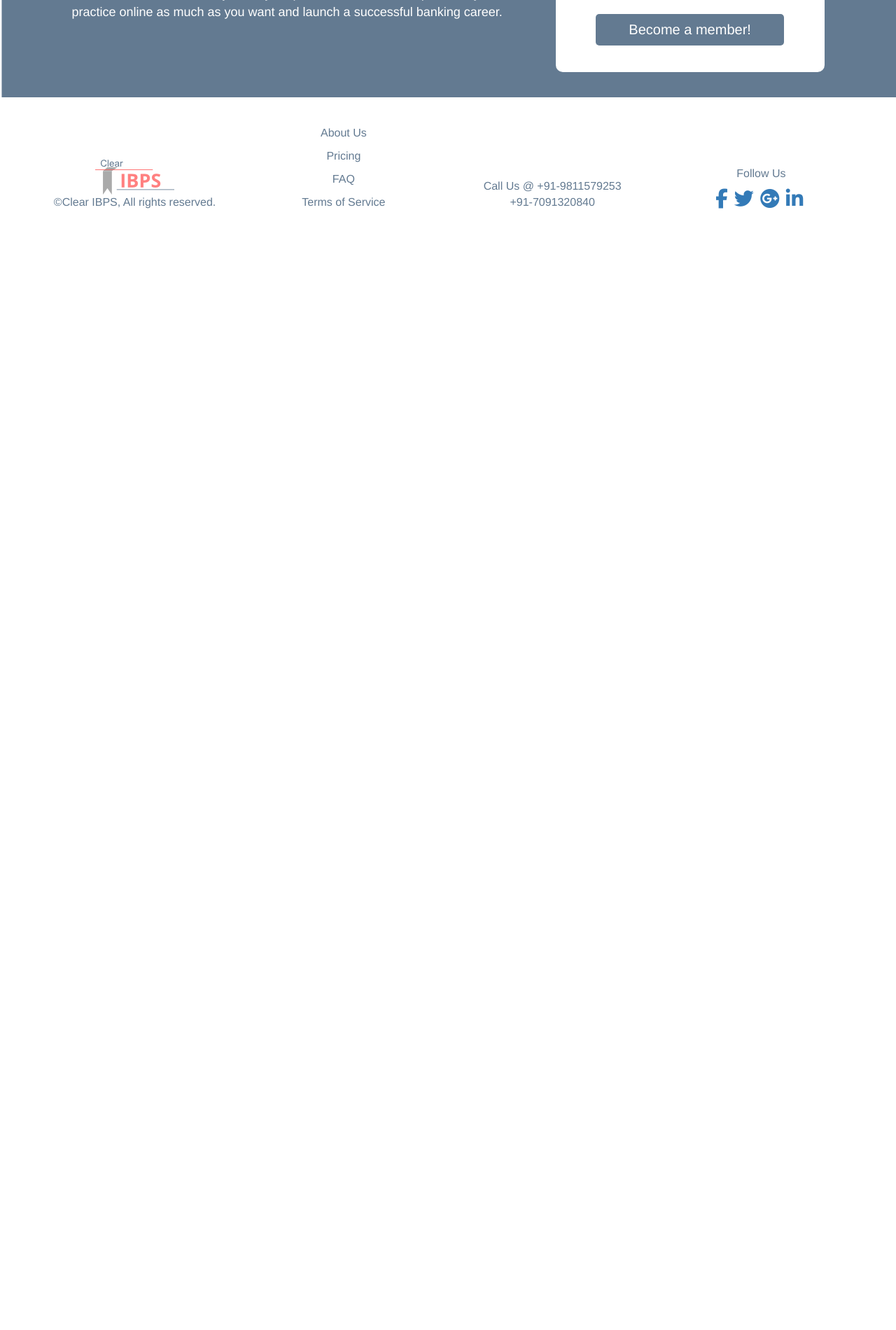
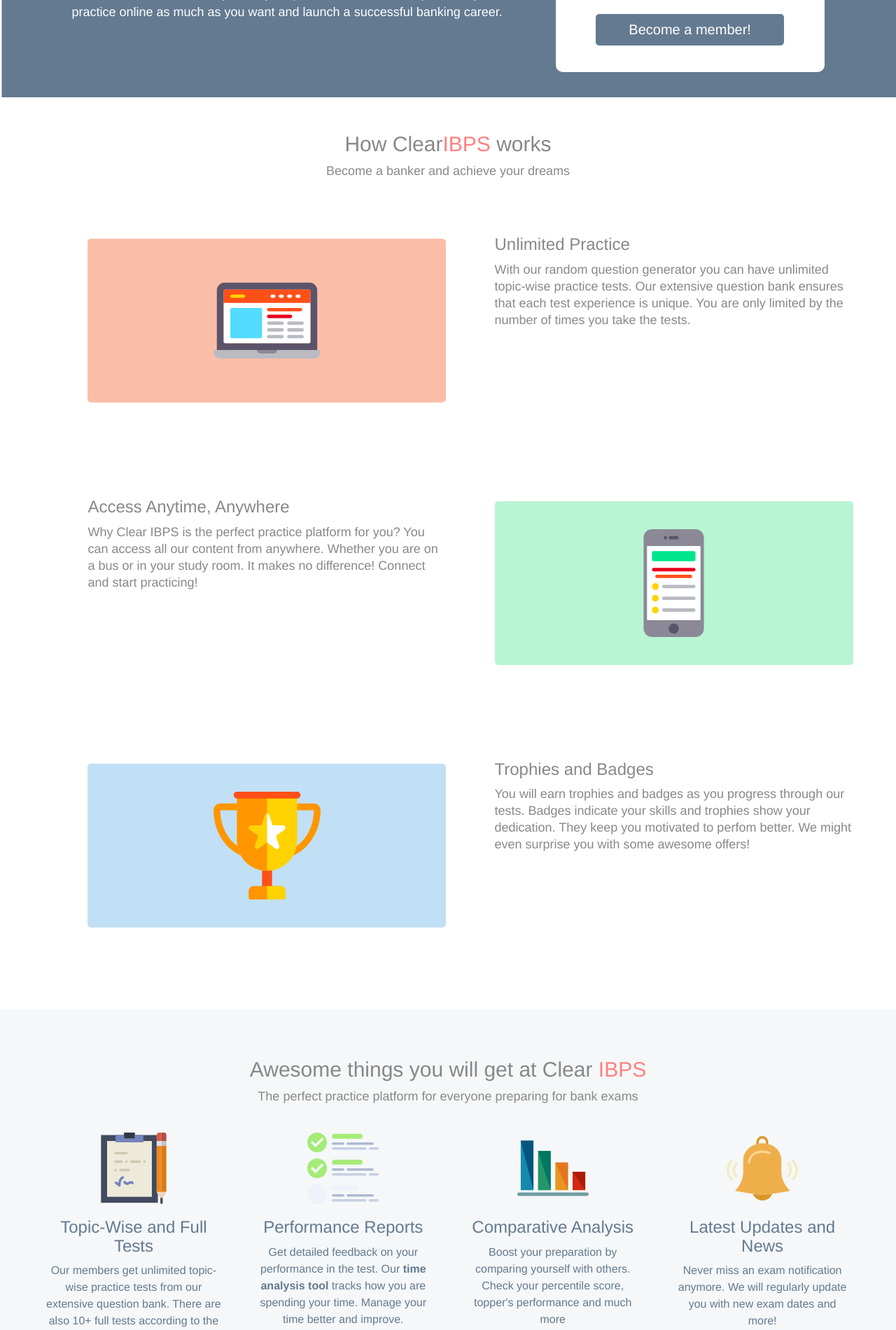
Before and after one commit to Br34th7aking/clearibps, a PHP site: page / in a window 1280 px wide. Shown: the part 449-2349 px from the top of the page at 70% size. Before the commit the page ends 747 px from the top, so only its background shows below. Run offline with PHP 8.4, Linux system fonts and the light colour scheme; some libraries are stand-ins or nearby versions.

Commit message:
finished index page frontend. Also finished ui for login page

```diff
--- a/css/style.css
+++ b/css/style.css
@@ -1,6 +1,9 @@
 html, body {
 	margin: 0;
 	padding: 0;
+}
+a:hover {
+	text-decoration: none;
 }
 
 #welcome-user {
@@ -94,6 +97,7 @@ header {
 .nav-elements {
 	display: inline-block;
 	float: right;
+
 
 }
 .nav-elements a {
@@ -208,14 +212,17 @@ header {
 footer {
 	height: 200px;
 	text-align: center;
+	padding-top: 50px;
 
 }
 .four-column {
+
+	vertical-align: top;
 	display: inline-block;
 	width: 20%;
 	margin-left: 3%;
-	padding-top: 30px;
 	color: #637a91;
+	padding-bottom: 20px;
 }
 .four-column:first-of-type {
 	margin-left: 0;
@@ -240,6 +247,55 @@ footer {
 }
 
 
+/* how-it-works section, features*/
+.how-it-works, .features {
+	margin-top: 50px;
+	text-align: center;
+	line-height: 24px;
+	color: #888;
+	font-size: 18px;
+}
+.two-column {
+	margin-top: 50px;
+	display: inline-block;
+	width: 40%;
+	margin-left: 5%;
+	text-align: left;
+	height: 300px;
+
+}
+.icon {
+
+	border-radius: 5px;
+	text-align: center;
+}
+.icon > img {
+	width: 30%;
+	padding-top: 40px;
+	padding-bottom: 40px;
+}
+.icon-practice {
+	background-color: #fabea8;
+}
+
+.icon-access {
+	background-color: #b8f5d2;
+}
+.icon-trophy {
+	background: #c1e0f5;
+}
+
+/* extra css for features section */
+.features {
+	padding-top: 50px;
+	background-color: #f5f7f8;
+}
+.features-column {
+	padding-top: 30px;
+}
+.features-icon {
+	width: 40%;
+}
 /* media queries */
 @media (max-width: 400px) {
 	.category-list {
--- a/index.php
+++ b/index.php
@@ -124,7 +124,7 @@
 					<div class="nav-elements">
 						<a href="">About Us</a>
 						<a href="">Pricing</a>
-						<a class="sign-in" href="">Sign In</a>
+						<a class="sign-in" href="login.php" target="_blank">Sign In</a>
 					</div>
 				</nav>
 			</header>
@@ -142,10 +142,77 @@
 					<a class="member-button" href="signup.php">Become a member!</a>
 				</aside>
 			</section>
+			<section class="how-it-works">
+				<h2>How Clear<span class="ibps">IBPS</span> works</h2>
+				<p> Become a banker and achieve your dreams</p>
+
+				<section class="two-column">
+					<div class="icon icon-practice">
+						<img src="images/laptop.svg">
+					</div>
+				</section>
+				<section class="two-column">
+					<h3>Unlimited Practice</h3>
+					<p>With our random question generator you can have unlimited topic-wise practice tests. Our extensive question bank ensures that each test experience is unique. You are only limited by the number of times you take the tests.
+				</section>
+
+				<section class="two-column">
+					<h3>Access Anytime, Anywhere</h3>
+					<p>Why Clear IBPS is the perfect practice platform for you? You can access all our content from anywhere. Whether you are on a bus or in your study room. It makes no difference! Connect and start practicing!</p>
+				</section>
+				<section class="two-column">
+					<div class="icon icon-access">
+						<img src="images/smartphone.svg">
+					</div>
+				</section>
+
+				<section class="two-column">
+					<div class="icon icon-trophy">
+						<img src="images/trophy.svg">
+					</div>
+				</section>
+				<section class="two-column">
+					<h3>Trophies and Badges</h3>
+					<p>You will earn trophies and badges as you progress through our tests. Badges indicate your skills and trophies show your dedication. They keep you motivated to perfom better. We might even surprise you with some awesome offers!</p>
+				</section>
+			</section>
+			<!--features-->
+			<section class="features">
+				<h2>Awesome things you will get at Clear<span class="ibps"> IBPS</span></h2>
+				<p>The perfect practice platform for everyone preparing for bank exams</p>
+
+				<section class="four-column features-column">
+					<img class="features-icon" src="images/notepad-2.svg">
+					<h3>Topic-Wise and Full Tests</h3>
+					<p>Our members get unlimited topic-wise practice tests from our extensive question bank. There are also 10+ full tests according to the pattern of IBPS exam.</p>
+					<a href="signup.php">Get Started</a>
+				</section>
+				<section class="four-column features-column">
+					<img class="features-icon" src="images/performance.svg">
+					<h3>Performance Reports</h3>
+					<p>Get detailed feedback on your performance in the test. Our <strong>time analysis tool</strong> tracks how you are spending your time. Manage your time better and improve.</p>
+					<a href="signup.php">Get Started</a>
+				</section>
+				<section class="four-column features-column">
+					<img class="features-icon" src="images/bar-chart.svg">
+					<h3>Comparative Analysis</h3>
+					<p>Boost your preparation by comparing yourself with others. Check your percentile score, topper's performance and much more</p>
+					<a href="signup.php">Get Started</a>
+				</section>
+				<section class="four-column features-column">
+					<img class="features-icon" src="images/alarm-1.svg">
+					<h3>Latest Updates and News</h3>
+					<p>Never miss an exam notification anymore. We will regularly update you with new exam dates and more!</p>
+					<a href="signup.php">Get Started</a>
+				</section>
+
+			</section>
+			<!--footer-->
 			<footer>
 				<section class="four-column">
 					<a class="logo" href="#"><img src="images/logo.png" alt="Clear IBPS Logo"></a>
 					<p>&copy;Clear IBPS, All rights reserved.</p>
+					<a href="http://freepik.com">Icons designed by freepik.com</a>
 				</section>
 				<section class="four-column">
 					<a class="footer-links" href="">About Us</a>
```
Also changed, not shown: css/login.css (added, +48 -0 lines), login.php (+54 -9 lines), images/alarm-1.svg (added), images/bar-chart.svg (added), images/laptop.svg (added), images/notepad-2.svg (added), images/performance.svg (added), images/smartphone.svg (added), images/speedometer.svg (added), images/telephone.svg (added), images/trophy.svg (added), 1 other file.
